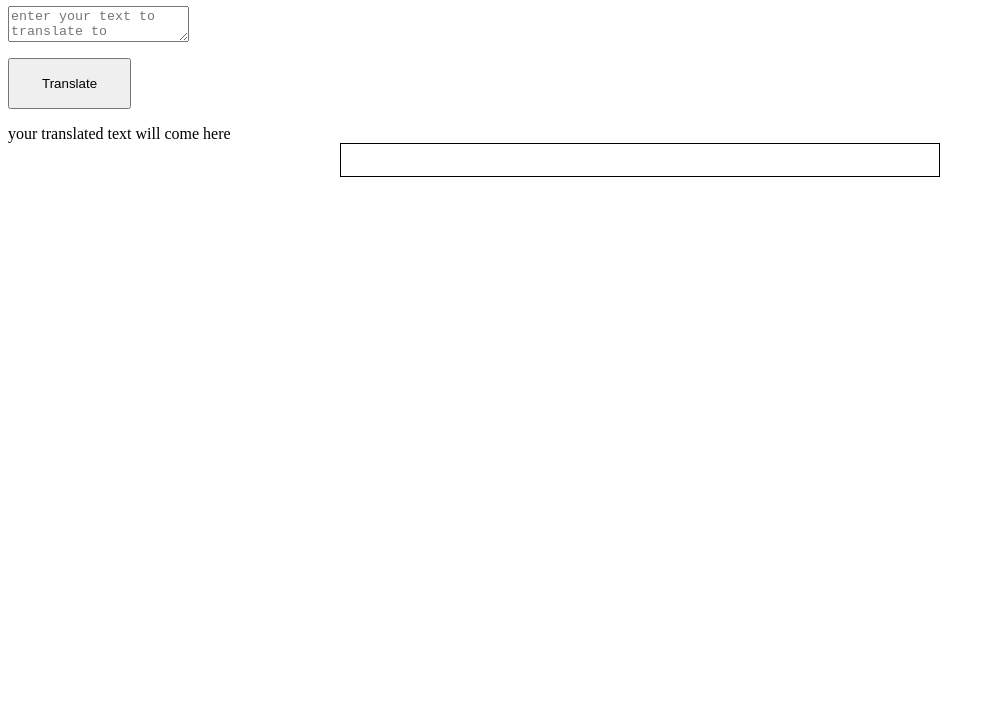
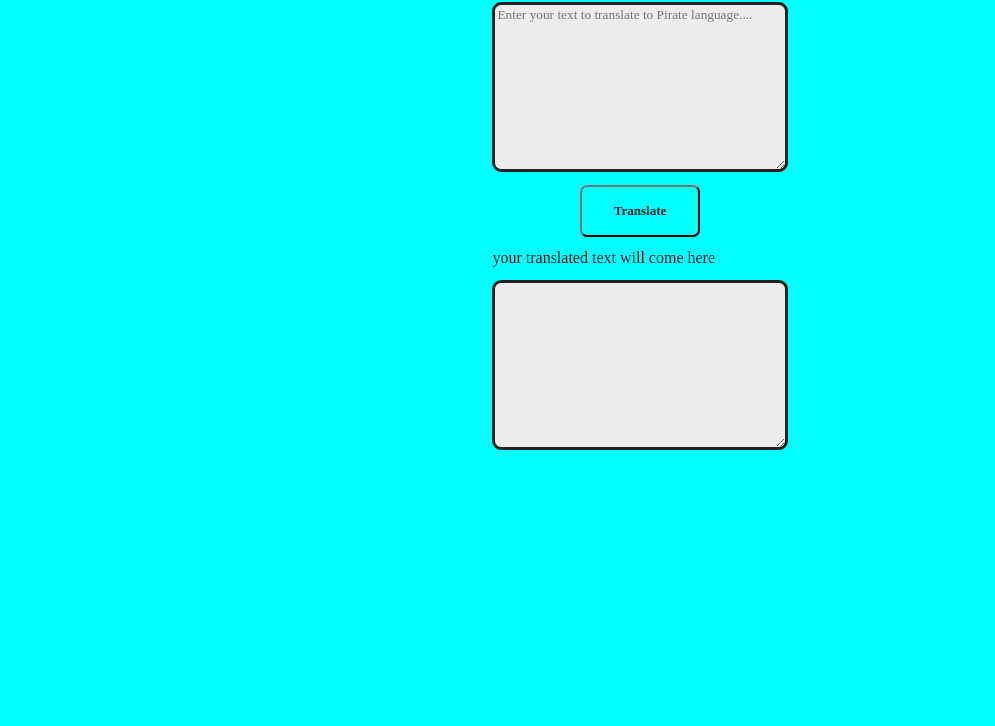
Before and after one commit to sushil-mod/Orcish-Translator, a plain HTML site: page index.html in a window 1280 px wide. Shown: the part 74-800 px from the top of the page, without its empty margins (0-995 px from the left). Drawn offline with Linux system fonts and the light colour scheme; a web font is replaced by a local one.

Commit message:
style: added style

```diff
--- a/index.html
+++ b/index.html
@@ -4,16 +4,17 @@
     <meta charset="UTF-8">
     <meta http-equiv="X-UA-Compatible" content="IE=edge">
     <meta name="viewport" content="width=device-width, initial-scale=1.0">
+    <link rel="stylesheet" href="./styles.css">
     <title>Document</title>
 </head>
 <body>
-    <h1>Wankandan Translator</h1>
-    <textarea id="txt-input" style="display: block;" placeholder="enter your text to translate to Wankandana language...."></textarea>
+    <h1>Pirate  Translator</h1>
+    <textarea class="inputtext" cols="30" rows="10" id="txt-input"  placeholder="Enter your text to translate to Pirate language...."></textarea>
 
-    <button id="translate-button" style="margin:1rem 0rem;padding: 1rem 2rem ;">Translate</button>
+    <button id="translate-button"  >Translate</button>
     <div>your translated text will come here</div>
 
-    <div id="txt-output" style="border: 1px solid black ; box-sizing: border-box; margin: auto; padding: 1rem; max-width: 600px; font-size: large;"></div>
+    <textarea class="inputtext" id="txt-output" cols="30" rows="10" ></textarea>
 
 
     <script src="app.js" type="text/javascript"></script>
--- a/styles.css
+++ b/styles.css
@@ -0,0 +1,55 @@
+@font-face {font-family: "ITC Galliard"; src: url("//db.onlinewebfonts.com/t/97e03bc37a8450b75b402cc4e579b2ad.eot"); src: url("//db.onlinewebfonts.com/t/97e03bc37a8450b75b402cc4e579b2ad.eot?#iefix") format("embedded-opentype"), url("//db.onlinewebfonts.com/t/97e03bc37a8450b75b402cc4e579b2ad.woff2") format("woff2"), url("//db.onlinewebfonts.com/t/97e03bc37a8450b75b402cc4e579b2ad.woff") format("woff"), url("//db.onlinewebfonts.com/t/97e03bc37a8450b75b402cc4e579b2ad.ttf") format("truetype"), url("//db.onlinewebfonts.com/t/97e03bc37a8450b75b402cc4e579b2ad.svg#ITC Galliard") format("svg"); }
+
+
+*{
+    --primary-blue: #58F3D1;
+    --secondary-blue: #ade0e4;
+    --primary-lack: #212121;
+    margin: 0;
+    font-family: "ITC Galliard" ;
+}
+
+body{
+    background-color: aqua ;
+    color: var(--primary-lack);
+    display: grid;
+    place-content: center;
+    padding: 1rem;
+    row-gap: 0.8rem;
+}
+
+h1{
+    font-size: 2.5em;
+}
+
+.inputtext{
+    border-radius: 9px;
+    border-color: var(--primary-lack);
+    border-width: medium;
+    background-color: rgb(237, 236, 236);
+    outline: none;
+    height: 10rem;
+}
+
+.inputtext::placeholder {
+    font-weight: lighter;
+  }
+
+button{
+
+    padding: 1rem 2rem;
+    width: max-content;
+    font-weight: 700;
+    font-size: small;
+    background-color: transparent;
+    color: var(--primary-lack);
+    border-radius: 7px;
+    border-color: var(--primary-lack);
+    margin: auto;
+    outline: none;
+}
+
+button:hover{
+    background-color: var(--primary-lack);
+    color: var(--primary-blue);
+}
```
